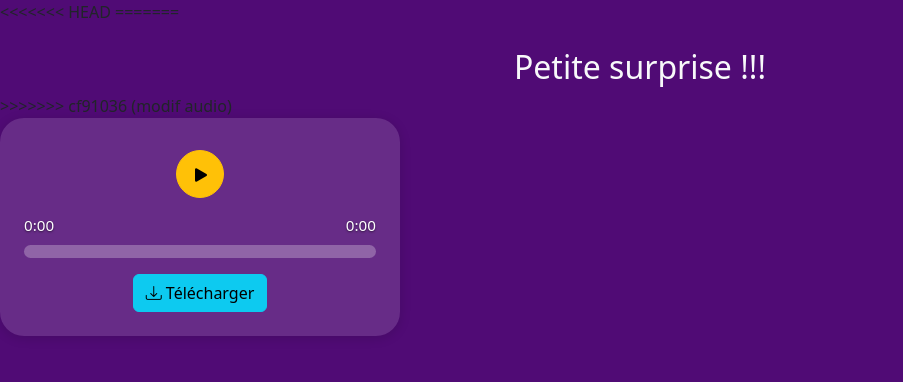
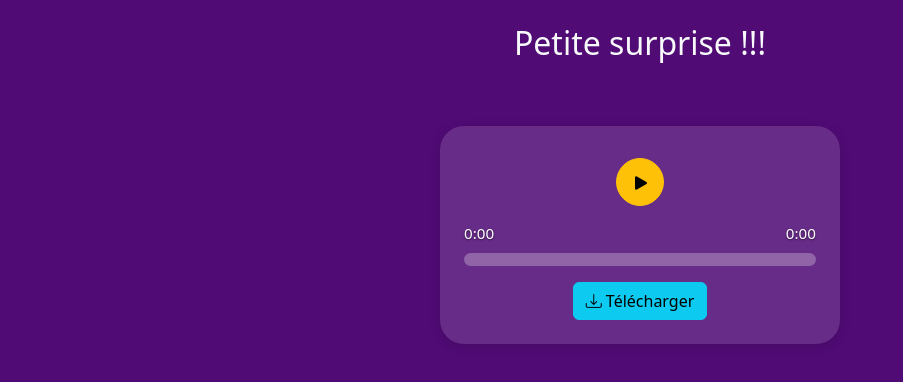
Before and after one commit to BMFA862/site_defiNamy, a plain HTML site: page page3.html in a window 1280 px wide. Shown: the whole page, without its empty margins (0-903 px from the left). Drawn offline with nearby package versions, Linux system fonts and the light colour scheme.

Commit message:
rectif audio

```diff
--- a/page3.html
+++ b/page3.html
@@ -15,11 +15,7 @@
         box-shadow: 0 2px 12px #0002;
         padding: 2em 1.5em 1.5em 1.5em;
         max-width: 400px;
-<<<<<<< HEAD
-        margin: 10vh auto 0 auto;
-=======
         margin: 8vh auto 0 auto;
->>>>>>> cf91036 (modif audio)
     }
     .progress {
         height: 0.8rem;
@@ -48,10 +44,7 @@
     }
 </style>
 <body>
-<<<<<<< HEAD
-=======
     <H2 class="text-light mx-4 mt-4 text-center">Petite surprise !!!</H2>
->>>>>>> cf91036 (modif audio)
     <div class="audio-player">
         <audio id="audio" src="files/inventé1.mp3"></audio>
         <div class="audio-controls">
```
